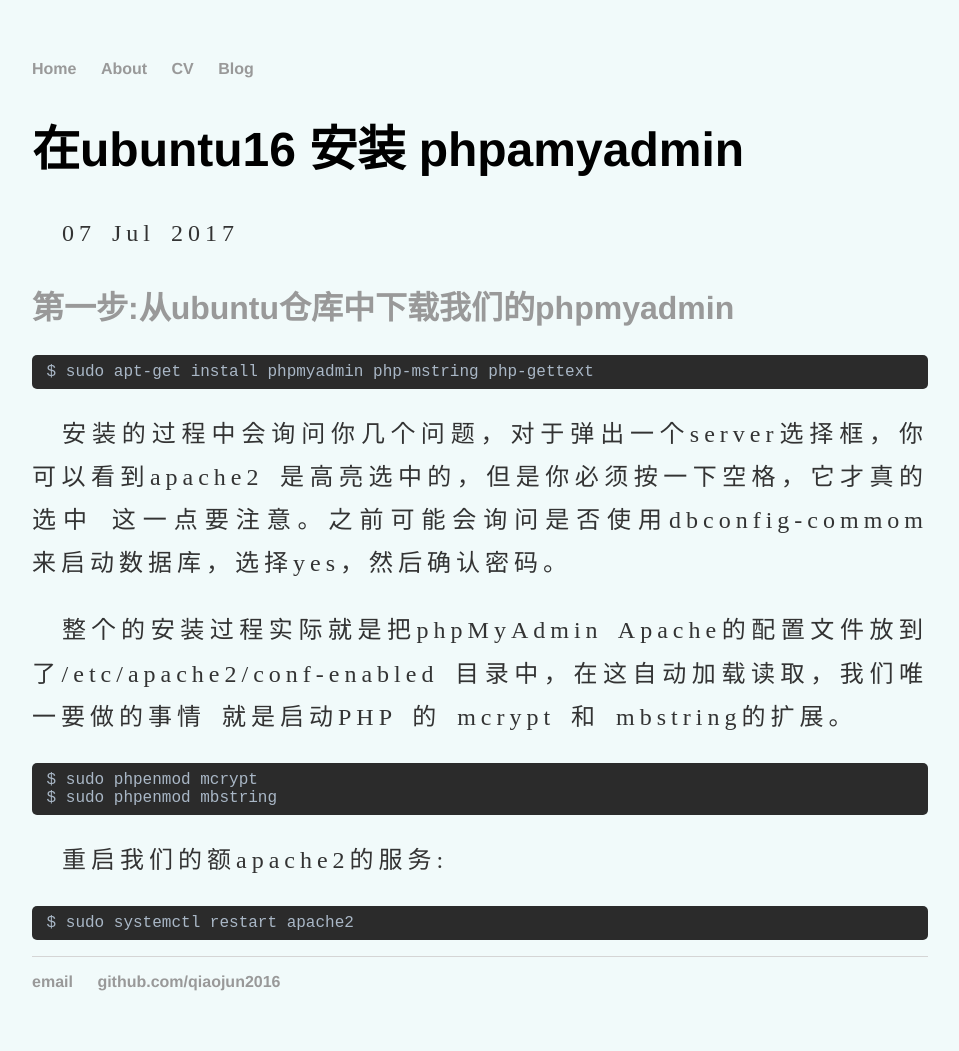
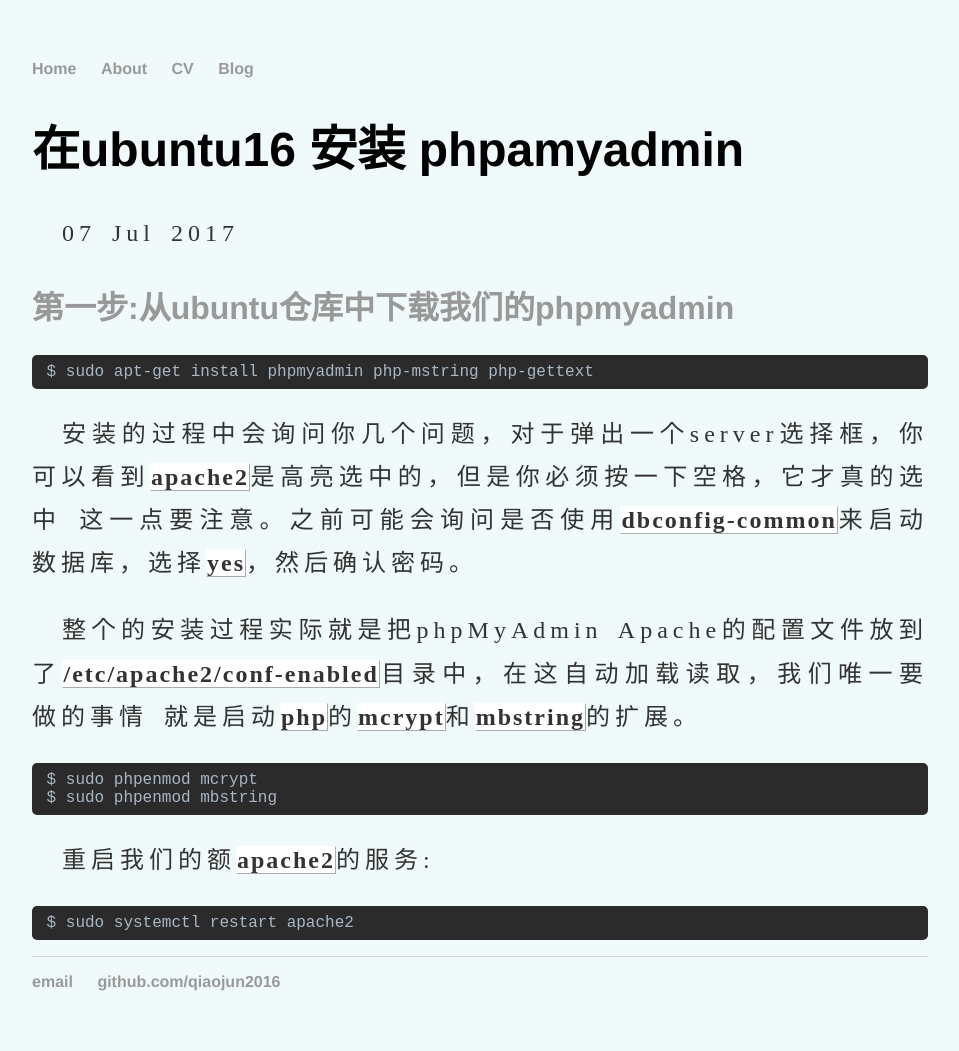
Before and after one commit to qiaojun2016/qiaojun2016.github.io, a Jekyll site: the page built from _posts/2017-07-07-install-phpmyadmin-on-ubuntu.html, in a window 1280 px wide. Shown: the whole page, without its empty margins (160-1119 px from the left). Built offline with Jekyll 4.4.1, drawn with Linux system fonts in a browser that asks for light colours.

Commit message:
update install-phpmyadmin-on-ubuntu.html

```diff
--- a/_posts/2017-07-07-install-phpmyadmin-on-ubuntu.html
+++ b/_posts/2017-07-07-install-phpmyadmin-on-ubuntu.html
@@ -5,12 +5,12 @@
 ---
 <h2>第一步:从ubuntu仓库中下载我们的phpmyadmin</h2>
 <pre class="code"> $ sudo apt-get install phpmyadmin php-mstring php-gettext </pre>
-<p> 安装的过程中会询问你几个问题，对于弹出一个server选择框，你可以看到apache2 是高亮选中的，但是你必须按一下空格，它才真的选中
-这一点要注意。之前可能会询问是否使用dbconfig-commom 来启动数据库，选择yes，然后确认密码。</p>
-<p>整个的安装过程实际就是把phpMyAdmin Apache的配置文件放到了/etc/apache2/conf-enabled 目录中，在这自动加载读取，我们唯一要做的事情
-就是启动PHP 的 mcrypt 和 mbstring的扩展。</p>
+<p> 安装的过程中会询问你几个问题，对于弹出一个server选择框，你可以看到<span class="keyword">apache2</span>是高亮选中的，但是你必须按一下空格，它才真的选中
+这一点要注意。之前可能会询问是否使用<span class="keyword">dbconfig-common</span>来启动数据库，选择<span class="keyword">yes</span>，然后确认密码。</p>
+<p>整个的安装过程实际就是把phpMyAdmin Apache的配置文件放到了<span class="keyword">/etc/apache2/conf-enabled</span>目录中，在这自动加载读取，我们唯一要做的事情
+就是启动<span class="keyword">php</span>的<span class="keyword">mcrypt</span>和<span class="keyword">mbstring</span>的扩展。</p>
 <pre class="code"> $ sudo phpenmod mcrypt
  $ sudo phpenmod mbstring </pre>
-<p> 重启我们的额apache2的服务:</p>
+<p> 重启我们的额<span class="keyword">apache2</span>的服务:</p>
 <pre class="code"> $ sudo systemctl restart apache2
 </pre>
```
